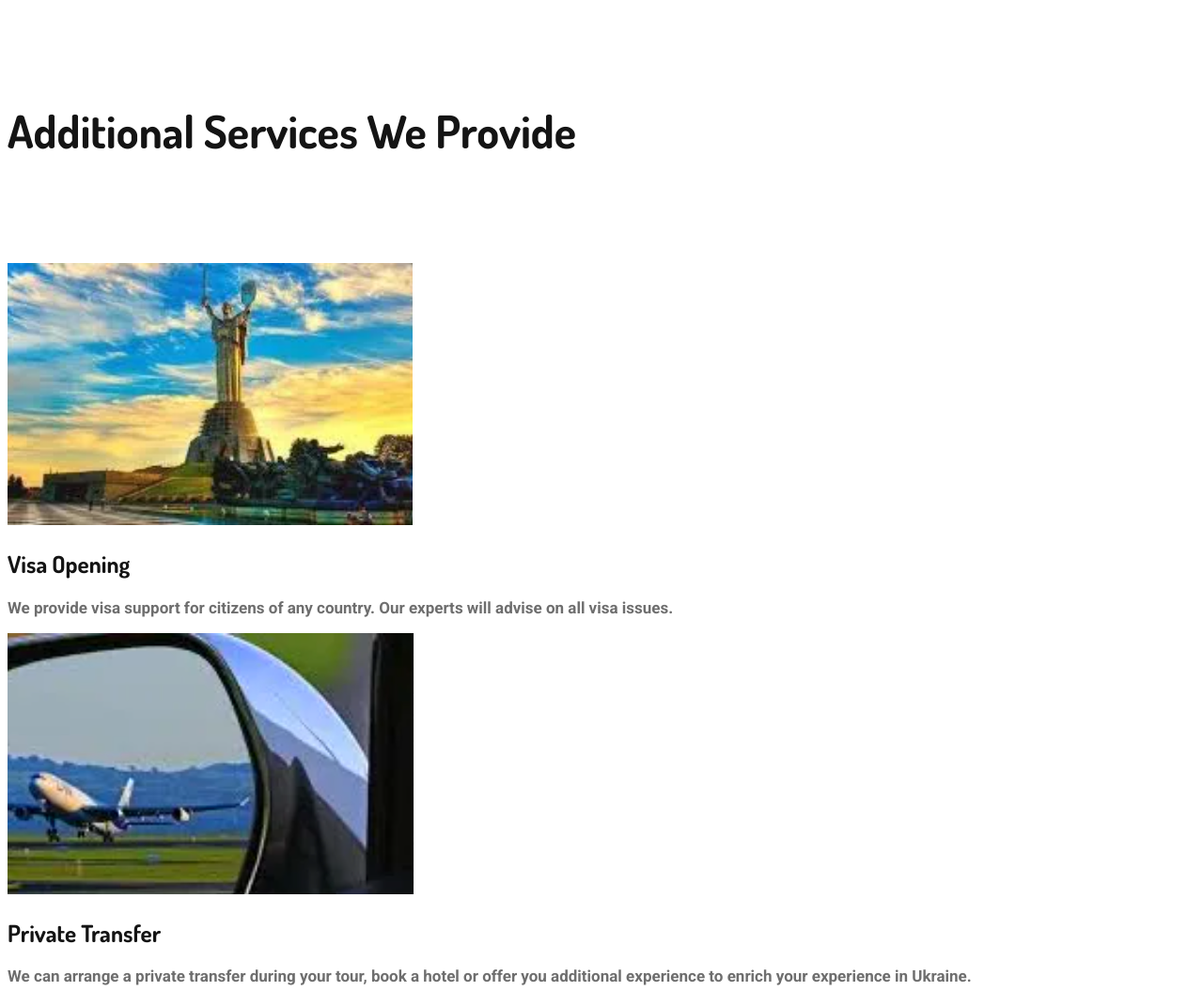
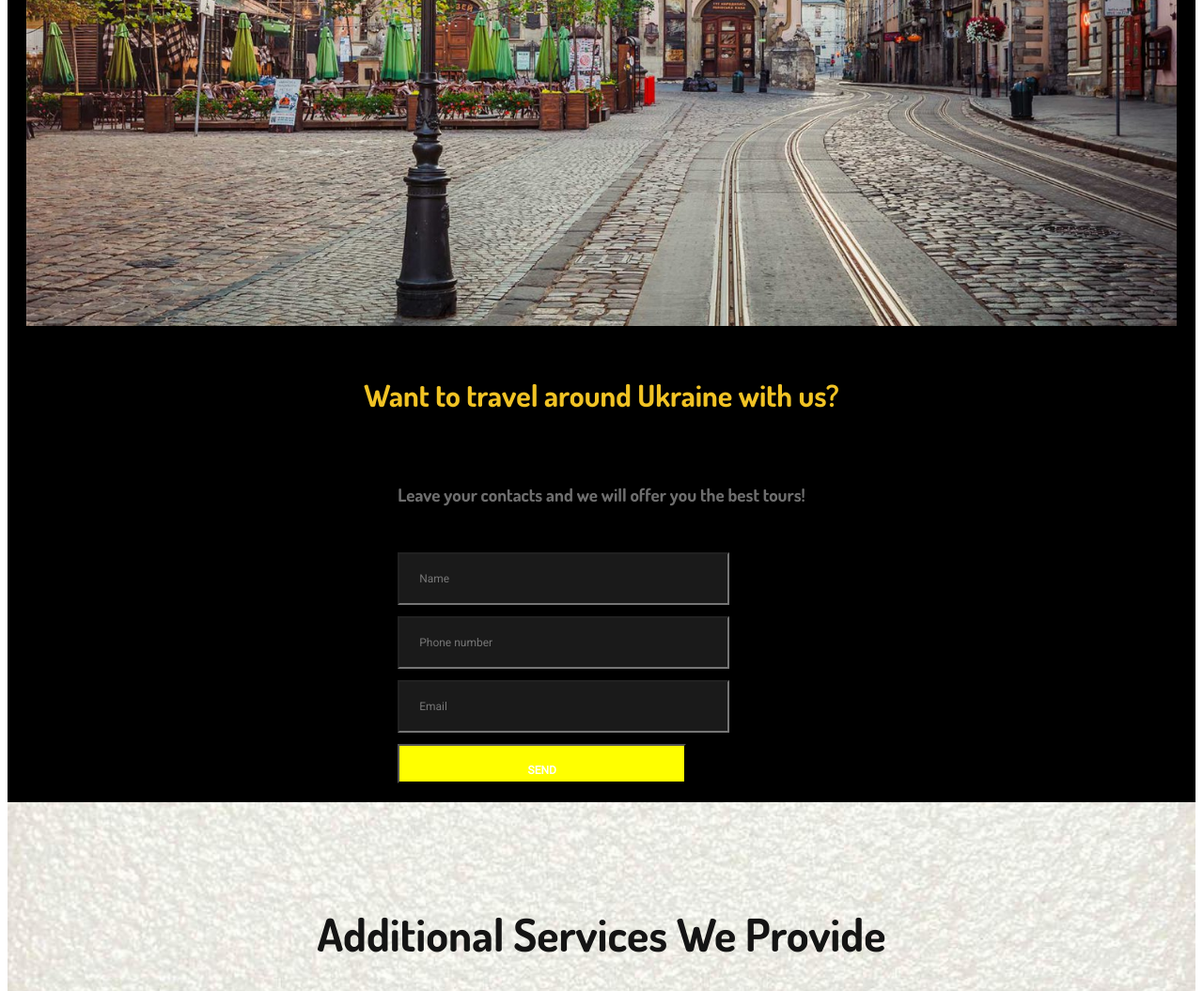
Before and after one commit to ky4eriashka/utravel-1, a plain HTML site: page index.html in a window 1280 px wide. Shown: the part 760-1815 px from the top of the page at 94% size. Drawn offline with Linux system fonts and the light colour scheme.

Commit message:
Changed additional-serveces css

```diff
--- /dev/null
+++ b/css/additional-services.css
@@ -0,0 +1,124 @@
+@import url('https://fonts.googleapis.com/css2?family=Dosis:wght@700&display=swap');
+@import url('https://fonts.googleapis.com/css2?family=Roboto&display=swap');
+body .content {
+    background-color: black;
+    background-size: cover;
+    background-position: center;
+    min-height: 400px;
+    display: flex;
+    align-items: center;
+    justify-content: center;
+    flex-direction: column;
+}
+@media (min-width: 640px) {
+
+    .content {
+        display: grid;
+        grid-template-columns: 1fr 1fr;
+    }
+
+}
+.content {
+    background-color: black;
+    padding: 20px;
+    }
+.content img {
+    display: block;
+    width: 100%;
+}
+
+#head-text {
+    color: #f1c324;
+    font-size: 32px;
+    font-weight: 700;
+    font-family: Dosis, sans-serif;
+    }
+#firstline {
+    color: #6e6e6e;
+    font-size: 19px;
+    font-weight: 500;
+    font-family: Dosis, sans-serif;
+   }
+
+.grey-box {
+    background-color:rgba(255, 255, 255, 0.1);
+    padding: 19px 21px 19px 21px;
+    margin: 12px 0px 0px 0px;
+    width: 307px;
+    height: 14px;
+    color: #ffffff;
+    font-size: 12px;
+    font-weight: 400;
+    font-family: Roboto, sans-serif;
+    text-align: left;
+   }
+.yellow-box {
+    background-color:yellow;
+    padding: 19px 21px 19px 21px;
+    margin: 12px 0px 0px 0px;
+    width: 307px;
+    height: 14px;
+    color: #ffffff;
+    font-size: 12px;
+    font-weight: 700;
+    font-family: Roboto, sans-serif;
+    text-align: center;
+}
+body .white-part {
+    background-image: url(../img/bkgd-fon-addservices.jpg);
+    background-size: cover;
+    background-position: center;
+    min-height: 400px;
+    display: flex;
+    align-items: center;
+    justify-content: center;
+    flex-direction: column;
+}
+@media (min-width: 640px) {
+
+    .services {
+        display: grid;
+        grid-template-columns: 1fr 1fr;
+    }
+
+}
+@media (min-width: 801px) {
+
+    .services {
+        grid-template-columns: 1fr 1fr 1fr;
+    }
+
+}
+@media (min-width: 980px) {
+
+    .services {
+        grid-template-columns: 1fr 1fr 1fr 1fr;
+    }
+}
+.services article {
+    padding: 10px;
+}
+.services article img {
+    display: block;
+    width: 100%;
+}
+#additional {
+    font-size: 48px;
+    font-weight: 700;
+    line-height: 57px;
+    color: #141414;
+    font-family: Dosis, "sans-serif";
+}
+#name {
+    font-size: 25px;
+    font-weight: 700;
+    color: #141414;
+    font-family: Dosis, "sans-serif";
+}
+#card {
+    font-size: 17px;
+    font-weight: 400;
+    line-height: 27px;
+    color: #6e6e6e;
+    font-family: Roboto, "sans-serif";
+}
--- a/css/index.css
+++ /dev/null
@@ -1,66 +0,0 @@
-@import url('https://fonts.googleapis.com/css2?family=Dosis:wght@700&display=swap');
-@import url('https://fonts.googleapis.com/css2?family=Roboto:wght@700&display=swap');
-.large-image {
-    width: 100%;
-    height: 100%;
-    }
-#head-text {
-    color: #f1c324;
-    font-size: 32px;
-    font-weight: 700;
-    font-family: Dosis, sans-serif;
-    }
-#firstline {
-    color: #6e6e6e;
-    font-size: 19px;
-    font-weight: 500;
-    font-family: Dosis, sans-serif;
-   }
-.content {
-    background-color: black;
-    }
-.grey-box {
-    background-color:rgba(255, 255, 255, 0.1);
-    padding: 19px 21px 19px 21px;
-    margin: 12px 0px 0px 0px;
-    width: 307px;
-    height: 14px;
-    color: #ffffff;
-    font-size: 12px;
-    font-weight: 400;
-    font-family: Roboto, sans-serif;
-    text-align: left;
-   }
-.yellow-box {
-    background-color:yellow;
-    padding: 19px 21px 19px 21px;
-    margin: 12px 0px 0px 0px;
-    width: 307px;
-    height: 14px;
-    color: #ffffff;
-    font-size: 12px;
-    font-weight: 700;
-    font-family: Roboto, sans-serif;
-    text-align: center;
-}
-.white-part {
-    background-color: #ffffff;
-}
-#additional {
-    font-size: 48px;
-    font-weight: 700;
-    color: #141414;
-    font-family: Dosis, "sans-serif";
-}
-#name {
-    font-size: 25px;
-    font-weight: 700;
-    color: #141414;
-    font-family: Dosis, "sans-serif";
-}
-#card {
-    font-size: 17px;
-    font-weight: 400;
-    color: #6e6e6e;
-    font-family: Roboto, "sans-serif";
-}
--- a/index.html
+++ b/index.html
@@ -5,7 +5,7 @@
     <meta charset="UTF-8">
     <meta name="viewport" content="width=device-width, initial-scale=1.0">
     <title>U Tours</title>
-    <link rel="stylesheet" href="css/index.css">
+    <link rel="stylesheet" href="css/additional-services.css">
 </head>
 
 <body>
@@ -14,7 +14,7 @@
         <a href="our-tours.html"><img src="img/u-tour-logo.png" alt="Logo"></a>
     <!--Change page-->
    <div class="content">
-        <img class="large-image" src="img/lviv-wanttotravel.png" alt="Lviv square Rynok">
+        <img class="large-image" src="img/lviv-wanttotravel.jpg" alt="Lviv square Rynok">
         <h5 id="head-text">Want to travel around Ukraine with us?</h5>
         <form method="POST" action="https://formspree.io/f/moqpozgq">
             <p id="firstline">Leave your contacts and we will offer you the best tours!</p>
```
Also changed, not shown: img/bkgd-fon-addservices.jpg (added).
